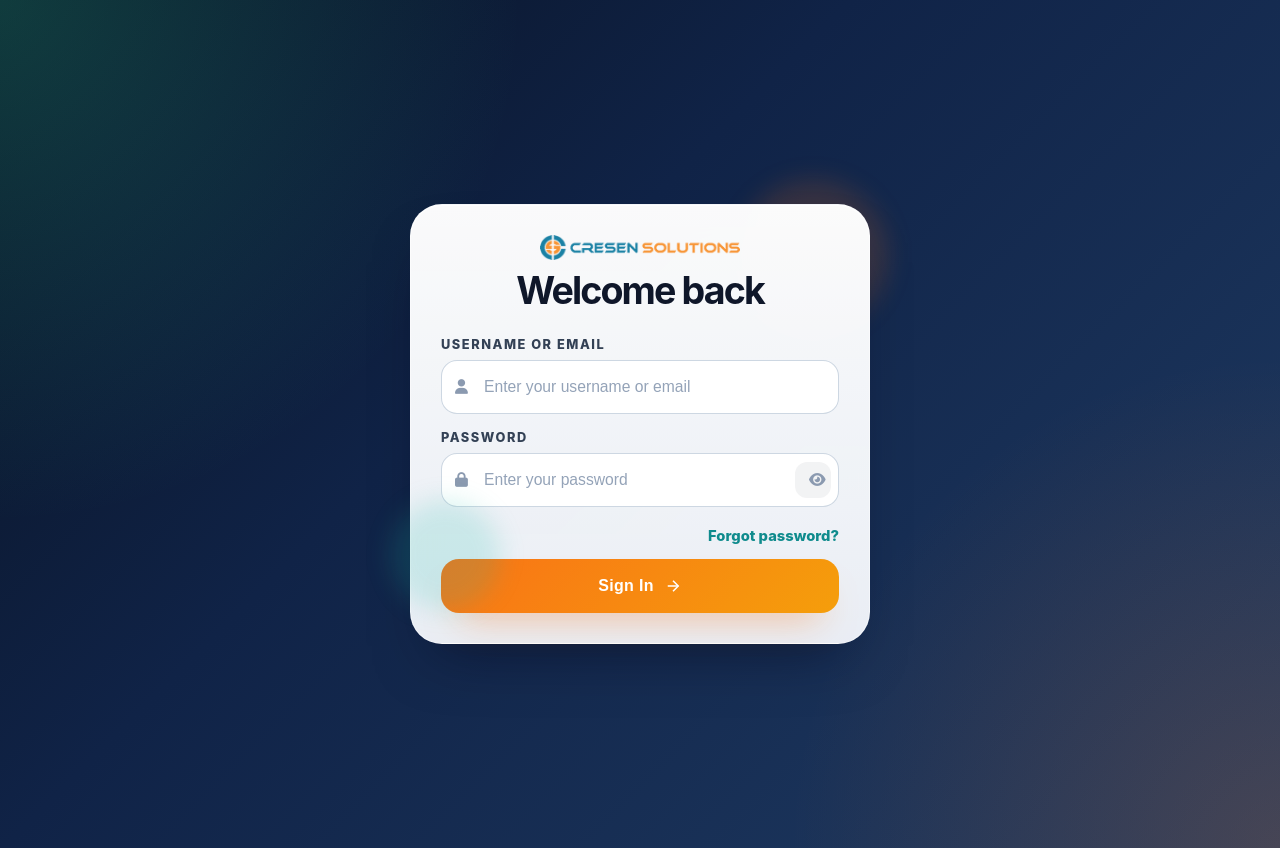
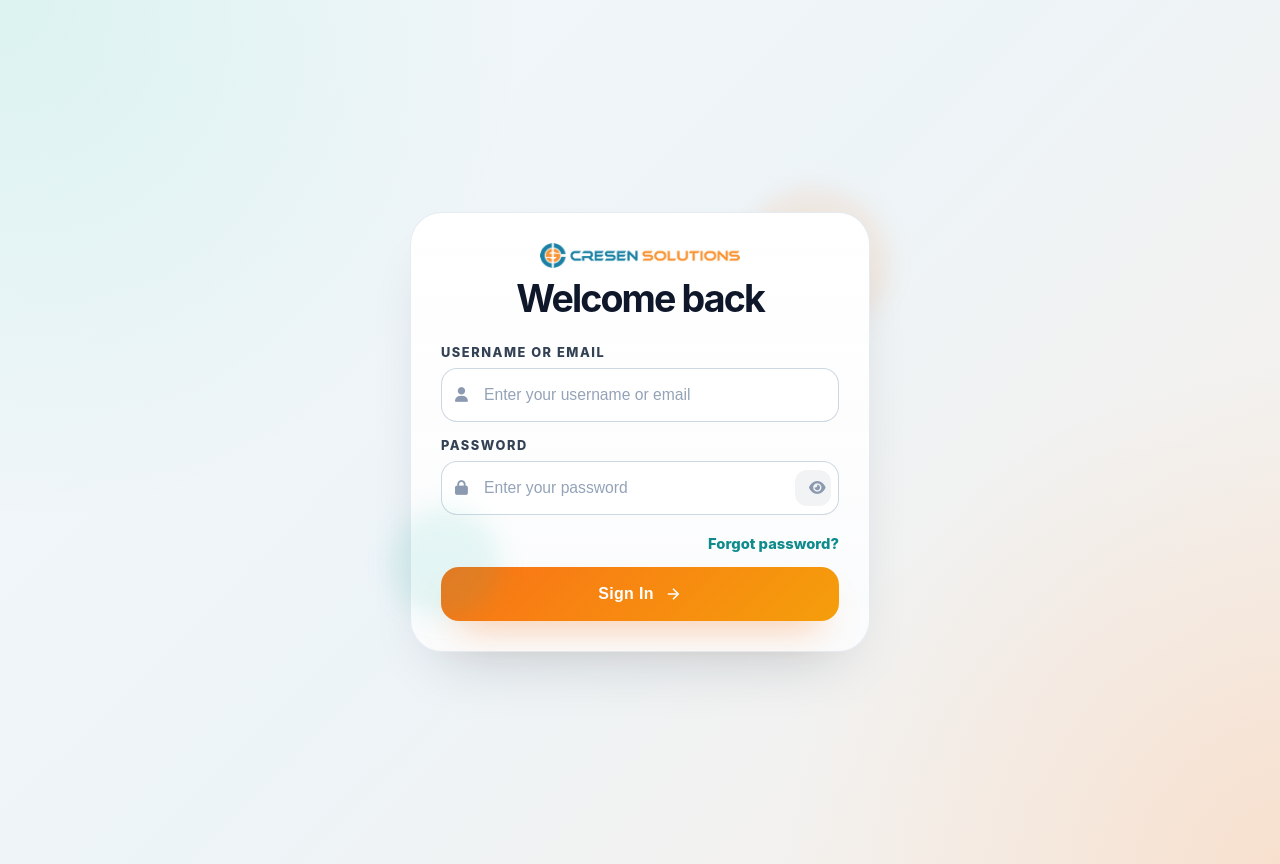
Before and after one commit to VivekCresen/frontend_leave_management_system, an Angular app: page /login in a window 1280 px wide. Built offline with nearby package versions, Linux system fonts and the light colour scheme.

Commit message:
style(frontend): refresh auth and dashboard UI surfaces

```diff
--- a/public/src/app/change-password/change-password.component.css
+++ b/public/src/app/change-password/change-password.component.css
@@ -8,18 +8,19 @@
   display: flex;
   align-items: center;
   justify-content: center;
-  padding: 32px 16px;
+  padding: 32px 24px;
   background:
-    radial-gradient(circle at 15% 20%, rgba(45, 211, 165, 0.22), transparent 30%),
-    radial-gradient(circle at 85% 30%, rgba(249, 115, 22, 0.16), transparent 28%),
-    linear-gradient(135deg, var(--app-bg-start) 0%, var(--app-bg-mid) 40%, var(--app-bg-end) 100%);
+    radial-gradient(circle at 15% 20%, rgba(45, 211, 165, 0.12), transparent 30%),
+    radial-gradient(circle at 85% 30%, rgba(249, 115, 22, 0.1), transparent 28%),
+    linear-gradient(135deg, var(--app-bg-start) 0%, var(--app-bg-mid) 48%, var(--app-bg-end) 100%);
 }
 
 .glass-panel {
   width: min(100%, 470px);
+  margin-inline: auto;
   padding: 42px 36px;
   border-radius: 28px;
-  background: linear-gradient(180deg, rgba(255, 255, 255, 0.96), rgba(255, 248, 241, 0.92));
+  background: linear-gradient(180deg, rgba(255, 255, 255, 0.97), rgba(250, 247, 243, 0.94));
   border: 1px solid var(--app-panel-border);
   box-shadow: var(--app-shadow);
   color: var(--app-text);
@@ -71,8 +72,8 @@
 }
 
 .step-hint {
-  background: rgba(15, 139, 141, 0.08);
-  border: 1px solid rgba(15, 139, 141, 0.18);
+  background: rgba(15, 139, 141, 0.05);
+  border: 1px solid rgba(15, 139, 141, 0.12);
   color: var(--app-muted);
 }
 
@@ -217,13 +218,13 @@
   font-size: 1rem;
   font-weight: 800;
   cursor: pointer;
-  box-shadow: 0 18px 30px -18px rgba(249, 115, 22, 0.55);
+  box-shadow: 0 18px 30px -20px rgba(249, 115, 22, 0.35);
   transition: transform 0.2s ease, box-shadow 0.2s ease;
 }
 
 .login-button:hover {
   transform: translateY(-2px);
-  box-shadow: 0 22px 34px -18px rgba(249, 115, 22, 0.65);
+  box-shadow: 0 22px 34px -22px rgba(249, 115, 22, 0.42);
 }
 
 .login-button:disabled {
--- a/public/src/app/dashboard/components/dashboard-user-form.component.css
+++ b/public/src/app/dashboard/components/dashboard-user-form.component.css
@@ -1,9 +1,11 @@
 .form-card {
+  width: min(100%, 720px);
+  margin-inline: auto;
   border: 1px solid rgba(148, 163, 184, 0.24);
   border-radius: 24px;
-  background: rgba(255, 255, 255, 0.92);
+  background: rgba(255, 255, 255, 0.96);
   padding: 22px;
-  box-shadow: 0 22px 60px -36px rgba(15, 23, 42, 0.46);
+  box-shadow: 0 24px 54px -38px rgba(15, 23, 42, 0.26);
 }
 
 .form-heading {
@@ -51,7 +53,7 @@
 
 .ghost-button {
   border: 1px solid rgba(15, 139, 141, 0.2);
-  background: rgba(15, 139, 141, 0.06);
+  background: rgba(15, 139, 141, 0.04);
   color: #0f766e;
 }
 
@@ -209,7 +211,7 @@
   grid-column: 1 / -1;
   padding: 14px 16px;
   border-radius: 16px;
-  background: rgba(15, 139, 141, 0.08);
+  background: rgba(15, 139, 141, 0.05);
   border: 1px solid rgba(15, 139, 141, 0.12);
 }
 
@@ -238,7 +240,7 @@
 .primary-button {
   border: 0;
   padding: 0 18px;
-  background: linear-gradient(135deg, #0f8b8d, #155e75);
+  background: linear-gradient(135deg, #f97316, #f59e0b);
   color: #fff;
   cursor: pointer;
 }
--- a/public/src/app/dashboard/dashboard-page.component.css
+++ b/public/src/app/dashboard/dashboard-page.component.css
@@ -127,7 +127,7 @@
   align-items: center;
   justify-content: center;
   border-radius: 50%;
-  background: linear-gradient(135deg, #0f8b8d, #155e75);
+  background: linear-gradient(135deg, #fb923c, #f59e0b);
   color: #fff;
   font-size: 0.88rem;
   font-weight: 800;
@@ -195,11 +195,11 @@
   position: fixed;
   inset: 0;
   display: flex;
-  align-items: flex-start;
+  align-items: center;
   justify-content: center;
-  padding: 48px 16px 24px;
-  background: rgba(15, 23, 42, 0.34);
-  backdrop-filter: blur(10px);
+  padding: 24px 16px;
+  background: rgba(241, 245, 249, 0.72);
+  backdrop-filter: blur(6px);
   z-index: 30;
 }
 
@@ -218,19 +218,19 @@
   position: fixed;
   inset: 0;
   display: flex;
-  align-items: flex-start;
+  align-items: center;
   justify-content: center;
-  padding: 48px 16px 24px;
-  background: rgba(15, 23, 42, 0.34);
-  backdrop-filter: blur(10px);
+  padding: 24px 12px;
+  background: rgba(241, 245, 249, 0.72);
+  backdrop-filter: blur(6px);
   z-index: 30;
 }
 
 .leave-modal-card {
-  width: min(680px, 100%);
-  max-height: calc(100vh - 72px);
+  width: min(620px, 100%);
+  max-height: calc(100vh - 28px);
   overflow: hidden;
-  border-radius: 28px;
+  border-radius: 24px;
   background: transparent;
   display: flex;
   flex-direction: column;
--- a/public/src/app/dashboard/role-views/admin-dashboard.component.css
+++ b/public/src/app/dashboard/role-views/admin-dashboard.component.css
@@ -145,12 +145,12 @@
   padding: 0 18px;
   border: 0;
   border-radius: 14px;
-  background: linear-gradient(135deg, #0f8b8d, #155e75);
+  background: linear-gradient(135deg, #f97316, #f59e0b);
   color: #fff;
   font-size: 0.94rem;
   font-weight: 700;
   cursor: pointer;
-  box-shadow: 0 18px 40px -28px rgba(15, 23, 42, 0.42);
+  box-shadow: 0 18px 40px -30px rgba(249, 115, 22, 0.34);
 }
 
 .secondary-toolbar-button {
@@ -176,14 +176,17 @@
   display: grid;
   place-items: center;
   padding: 24px;
-  background: rgba(15, 23, 42, 0.48);
-  backdrop-filter: blur(6px);
+  background: rgba(241, 245, 249, 0.72);
+  backdrop-filter: blur(4px);
 }
 
 .form-modal-card {
   width: min(760px, 100%);
   max-height: calc(100vh - 48px);
   overflow-y: auto;
+  display: flex;
+  justify-content: center;
+  align-items: flex-start;
 }
 
 .surface {
--- a/public/src/app/dashboard/role-views/admin-dashboard.component.html
+++ b/public/src/app/dashboard/role-views/admin-dashboard.component.html
@@ -155,6 +155,7 @@
             emptyTitle="No manager or employee leave records"
             emptyMessage="Once staff submit leave requests, they will appear here."
             [initialRole]="filterRole"
+            [initialStatus]="filterStatus || 'ALL'"
             [compactView]="true"
           ></app-dashboard-leave-table>
         </div>
--- a/public/src/app/dashboard/role-views/manager-dashboard.component.css
+++ b/public/src/app/dashboard/role-views/manager-dashboard.component.css
@@ -614,14 +614,17 @@
   display: grid;
   place-items: center;
   padding: 24px;
-  background: rgba(15, 23, 42, 0.48);
-  backdrop-filter: blur(6px);
+  background: rgba(241, 245, 249, 0.72);
+  backdrop-filter: blur(4px);
 }
 
 .form-modal-card {
   width: min(760px, 100%);
   max-height: calc(100vh - 48px);
   overflow-y: auto;
+  display: flex;
+  justify-content: center;
+  align-items: flex-start;
 }
 
 .leave-form-wrapper {
--- a/public/src/app/forgot-password/forgot-password.component.css
+++ b/public/src/app/forgot-password/forgot-password.component.css
@@ -9,15 +9,16 @@
   min-height: 100vh;
   display: grid;
   place-items: center;
-  padding: 24px;
+  padding: 32px 24px;
   background:
-    radial-gradient(circle at top left, rgba(45, 211, 165, 0.22), transparent 34%),
-    radial-gradient(circle at bottom right, rgba(249, 115, 22, 0.18), transparent 32%),
-    linear-gradient(135deg, var(--app-bg-start) 0%, var(--app-bg-mid) 40%, var(--app-bg-end) 100%);
+    radial-gradient(circle at top left, rgba(45, 211, 165, 0.12), transparent 34%),
+    radial-gradient(circle at bottom right, rgba(249, 115, 22, 0.12), transparent 32%),
+    linear-gradient(135deg, var(--app-bg-start) 0%, var(--app-bg-mid) 48%, var(--app-bg-end) 100%);
 }
 
 .login-shell {
   width: min(100%, 520px);
+  margin-inline: auto;
 }
 
 .login-card {
@@ -27,10 +28,10 @@
   gap: 26px;
   padding: 30px;
   border-radius: 32px;
-  background: linear-gradient(180deg, rgba(255, 255, 255, 0.98), rgba(247, 250, 255, 0.94));
-  border: 1px solid rgba(255, 255, 255, 0.44);
+  background: linear-gradient(180deg, rgba(255, 255, 255, 0.98), rgba(250, 251, 252, 0.96));
+  border: 1px solid rgba(226, 232, 240, 0.85);
   box-shadow:
-    0 30px 60px -28px rgba(2, 6, 23, 0.55),
+    0 30px 60px -32px rgba(15, 23, 42, 0.24),
     inset 0 1px 0 rgba(255, 255, 255, 0.8);
 }
 
--- a/public/src/app/login/login.component.css
+++ b/public/src/app/login/login.component.css
@@ -9,16 +9,17 @@
   min-height: 100vh;
   display: grid;
   place-items: center;
-  padding: 24px;
+  padding: 32px 24px;
   background:
-    radial-gradient(circle at top left, rgba(45, 211, 165, 0.22), transparent 34%),
-    radial-gradient(circle at bottom right, rgba(249, 115, 22, 0.18), transparent 32%),
-    linear-gradient(135deg, var(--app-bg-start) 0%, var(--app-bg-mid) 40%, var(--app-bg-end) 100%);
+    radial-gradient(circle at top left, rgba(45, 211, 165, 0.12), transparent 34%),
+    radial-gradient(circle at bottom right, rgba(249, 115, 22, 0.12), transparent 32%),
+    linear-gradient(135deg, var(--app-bg-start) 0%, var(--app-bg-mid) 48%, var(--app-bg-end) 100%);
 }
 
 .login-shell {
   position: relative;
   width: min(100%, 460px);
+  margin-inline: auto;
 }
 
 .login-shell::before,
@@ -35,7 +36,7 @@
   height: 150px;
   top: -24px;
   right: -18px;
-  background: rgba(249, 115, 22, 0.16);
+  background: rgba(249, 115, 22, 0.1);
 }
 
 .login-shell::after {
@@ -43,7 +44,7 @@
   height: 110px;
   left: -20px;
   bottom: 34px;
-  background: rgba(20, 184, 166, 0.16);
+  background: rgba(20, 184, 166, 0.1);
 }
 
 .login-card {
@@ -54,10 +55,10 @@
   padding: 30px;
   border-radius: 32px;
   background:
-    linear-gradient(180deg, rgba(255, 255, 255, 0.98), rgba(247, 250, 255, 0.94));
-  border: 1px solid rgba(255, 255, 255, 0.44);
+    linear-gradient(180deg, rgba(255, 255, 255, 0.98), rgba(250, 251, 252, 0.96));
+  border: 1px solid rgba(226, 232, 240, 0.85);
   box-shadow:
-    0 30px 60px -28px rgba(2, 6, 23, 0.55),
+    0 30px 60px -32px rgba(15, 23, 42, 0.24),
     inset 0 1px 0 rgba(255, 255, 255, 0.8);
   backdrop-filter: blur(16px);
 }
--- a/public/src/styles.css
+++ b/public/src/styles.css
@@ -4,14 +4,14 @@
 @import url('https://cdnjs.cloudflare.com/ajax/libs/font-awesome/6.4.0/css/all.min.css');
 
 :root {
-  --app-bg-start: #081120;
-  --app-bg-mid: #102347;
-  --app-bg-end: #1f3b63;
-  --app-panel: rgba(255, 255, 255, 0.9);
-  --app-panel-border: rgba(255, 255, 255, 0.28);
+  --app-bg-start: #f3f7fb;
+  --app-bg-mid: #edf4f8;
+  --app-bg-end: #f7efe7;
+  --app-panel: rgba(255, 255, 255, 0.94);
+  --app-panel-border: rgba(148, 163, 184, 0.2);
   --app-text: #0f172a;
   --app-muted: #52627a;
-  --app-light-text: #e2e8f0;
+  --app-light-text: #334155;
   --app-teal: #0f8b8d;
   --app-teal-soft: rgba(20, 184, 166, 0.12);
   --app-orange: #f97316;
@@ -20,7 +20,7 @@
   --app-danger-bg: rgba(254, 242, 242, 0.96);
   --app-success: #047857;
   --app-success-bg: rgba(236, 253, 245, 0.96);
-  --app-shadow: 0 26px 50px -26px rgba(2, 6, 23, 0.5);
+  --app-shadow: 0 26px 50px -28px rgba(15, 23, 42, 0.24);
 }
 
 /* Global body styles */
@@ -31,9 +31,9 @@ body, html {
   height: 100%;
   font-family: 'Inter', -apple-system, BlinkMacSystemFont, "Segoe UI", Roboto, Helvetica, Arial, sans-serif;
   background:
-    radial-gradient(circle at 15% 20%, rgba(45, 211, 165, 0.2), transparent 30%),
-    radial-gradient(circle at 85% 30%, rgba(249, 115, 22, 0.14), transparent 28%),
-    linear-gradient(135deg, var(--app-bg-start) 0%, var(--app-bg-mid) 40%, var(--app-bg-end) 100%);
+    radial-gradient(circle at 15% 20%, rgba(45, 211, 165, 0.1), transparent 28%),
+    radial-gradient(circle at 85% 24%, rgba(249, 115, 22, 0.1), transparent 26%),
+    linear-gradient(135deg, var(--app-bg-start) 0%, var(--app-bg-mid) 50%, var(--app-bg-end) 100%);
 }
 
 app-root {
```
